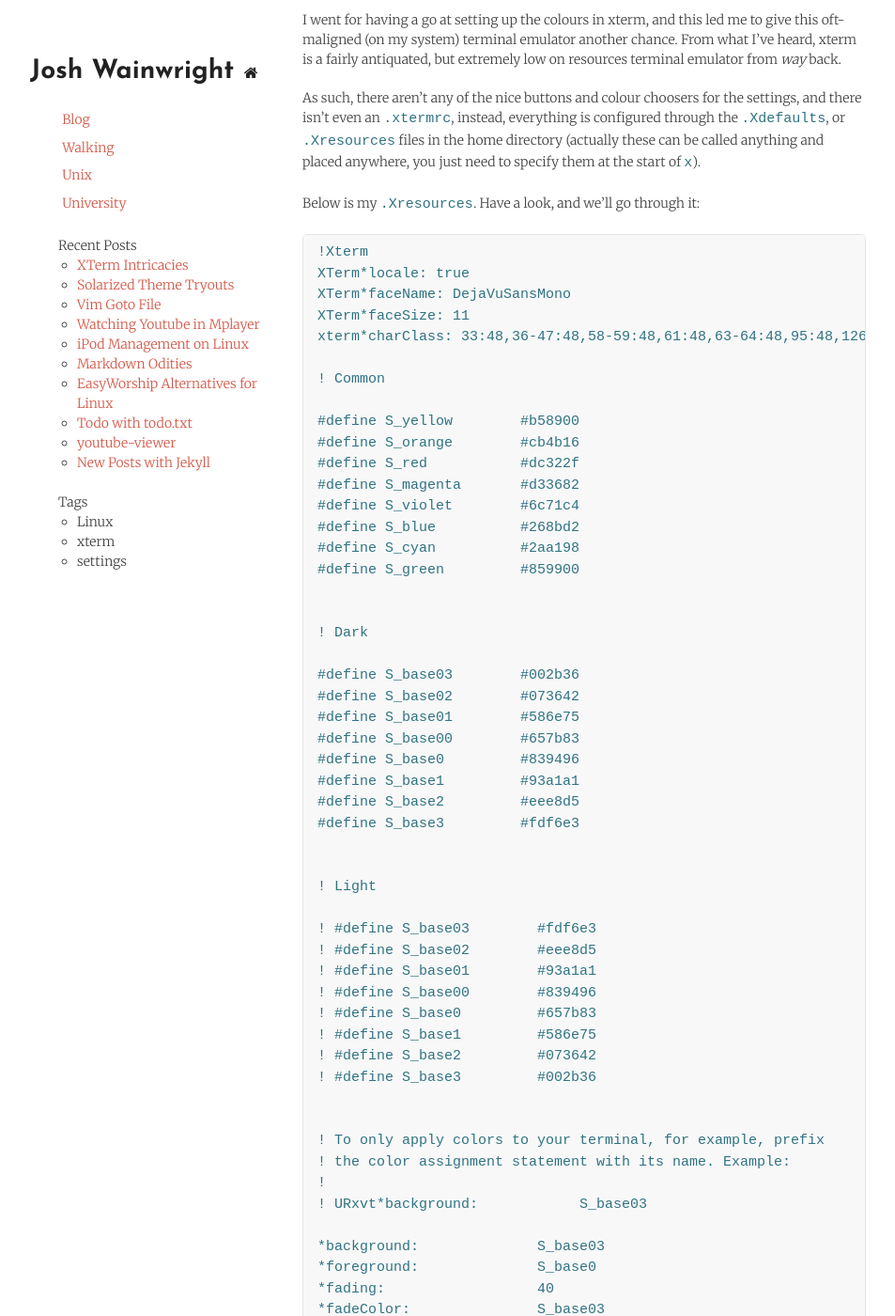
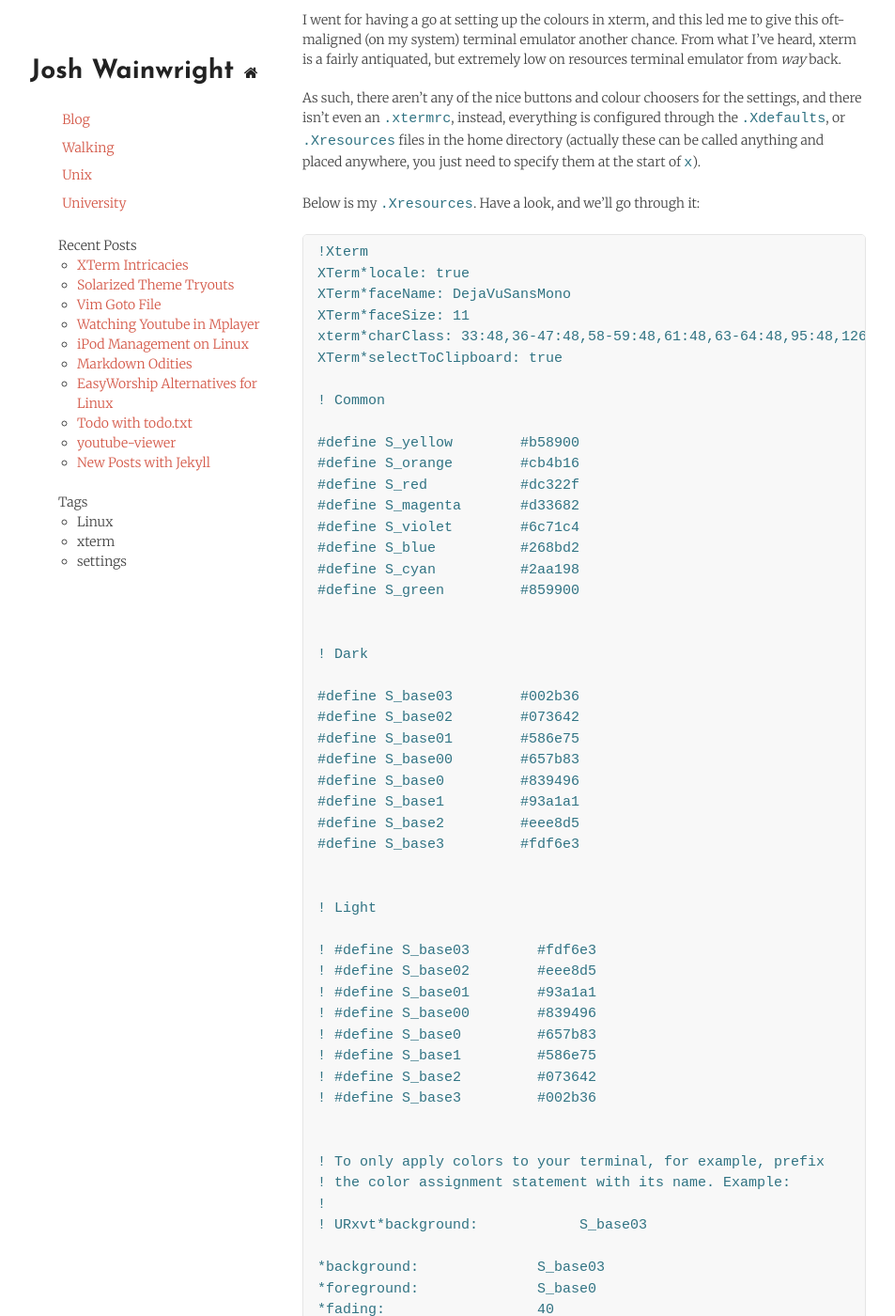
Before and after one commit to jaw42/jaw42.github.com, a Jekyll site: the page built from _posts/2013-08-29-xterm-intricacies.md, in a window 1280 px wide and 1400 px high, scrolled down 352 px. Shown: the whole window at 94% size, without its empty margins (148-1101 px from the left). Built offline with Jekyll 4.4.1, drawn with Linux system fonts in a browser that asks for light colours; comment, search, counter and statistics services are not loaded; some of the changed lines change nothing that is shown; some of the changed text lies outside the part shown.

Commit message:
Updated with clipboard tweak

```diff
--- a/_posts/2013-08-29-xterm-intricacies.md
+++ b/_posts/2013-08-29-xterm-intricacies.md
@@ -35,6 +35,7 @@ Below is my `.Xresources`. Have a look, and we'll go through it:
 	XTerm*faceName: DejaVuSansMono
 	XTerm*faceSize: 11
 	xterm*charClass: 33:48,36-47:48,58-59:48,61:48,63-64:48,95:48,126:48
+	XTerm*selectToClipboard: true
 
 	! Common
 
@@ -139,3 +140,9 @@ this [page](https://wiki.archlinux.org/index.php/Xresources) for more info on
 the files themselves and
 [here](http://www.tldp.org/HOWTO/XWindow-User-HOWTO/moreconfig.html) for lots
 more info than you could need on using `Xresources` and `Xdefaults`.
+
+*Update*
+I've also been having issues with copy and paste actions recently. For XTerm,
+the PRIMARY selection is used by default. To change this to CLIPBOARD, I've
+added one line above. Now, selecting text will put it straight into the
+clipboard for pasting into other programs.
```
